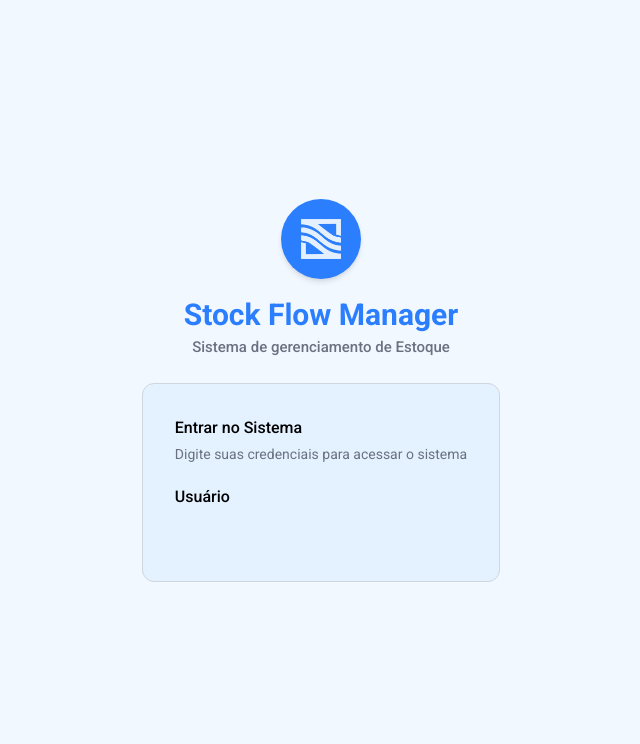
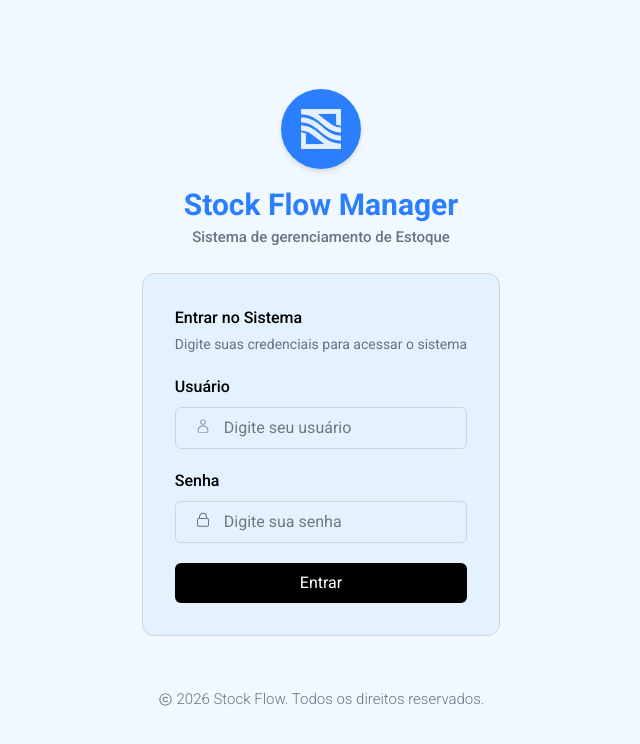
Before and after one commit to sumanbiswasdev/Stockflow_inventory_control, a React (Vite) app: page / in a window 1280 px wide. Shown: the top 744 px of the page, without its empty margins (319-959 px from the left). Built offline with nearby package versions, Linux system fonts and the light colour scheme.

Commit message:
pagina de logging foi completo

```diff
--- a/index.html
+++ b/index.html
@@ -2,10 +2,9 @@
 <html lang="en">
   <head>
     <meta charset="UTF-8" />
-    <link rel="icon" type="image/svg+xml" href="/favicon.svg" />
     <meta name="viewport" content="width=device-width, initial-scale=1.0" />
     <link rel="shortcut icon" href="/src/assets/logo.png" type="image/x-icon">
-    <title>StockFlow</title>
+    <title>Stock Flow</title>
   </head>
   <body class="font-roboto">
     <div id="root"></div>
--- a/src/component/Loging/Loging.jsx
+++ b/src/component/Loging/Loging.jsx
@@ -1,4 +1,7 @@
 import logo from '../../assets/logo.png'
+import { CiUser } from "react-icons/ci";
+import { GoLock } from "react-icons/go";
+import { LiaCopyright } from "react-icons/lia";
 
 const Logging = () => {
 
@@ -6,6 +9,8 @@ const Logging = () => {
 
         <div className="relative bg-[#F2F8FF] h-screen">
             <div className="absolute inset-0 flex flex-col justify-center items-center space-y-5">
+
+                {/* logo */}
                 <div className='bg-[#2B7FFF] p-2 rounded-full flex justify-center items-center shadow-md'>
                     <img className='h-16 w-16'
                     src={logo}
@@ -17,25 +22,58 @@ const Logging = () => {
                     <p className='text-[15px] font-medium text-gray-500'>Sistema de gerenciamento de Estoque</p>
                 </div>
 
+
                 <div className='flex flex-col items-start bg-[#E4F1FF] rounded-xl
                 p-8 border-[0.1rem] border-gray-300 space-y-5'>
+
+                {/* Entrar no Sistema */}
                     <div className='space-y-1'>
                         <p className='md:text-[20px] lg:text-[16px] font-medium'>Entrar no Sistema</p>
                         <p className='md:text-[18px] lg:text-[14px] font-normal text-gray-500'>Digite suas credenciais para acessar o sistema</p>
                     </div>
 
-                    <div className='space-y-1'>
-                        <label className='md:text-[20px] lg:text-[16px] font-medium'>Usuário</label>
-                        <img src="" alt="" />
+                {/* Usuário */}
+                    <div className='w-full'>
+                        <div className='mb-2'>
+                            <label className='block md:text-[20px] lg:text-[16px] font-medium'>Usuário</label>
+                        </div>
+                        <div className='relative flex items-center'>
+                            <div className='absolute left-5 w-5 h-5 text-gray-500'>
+                                <p><CiUser /></p>
+                            </div>
+                            <input className='w-full rounded-md border-[0.1rem] border-gray-300 pl-12 pr-4 py-2
+                            outline-none focus:border-blue-500 focus:ring-4 focus:ring-blue-200 transition-all'
+                            type="text" placeholder="Digite seu usuário" />
+                        </div>
+
                     </div>
 
-                    <div></div>
+                {/* Senha */}
+                    <div className='w-full'>
+                        <div className='mb-2'>
+                            <label className='block md:text-[20px] lg:text-[16px] font-medium'>Senha</label>
+                        </div>
+                        <div className='relative flex items-center'>
+                            <div className='absolute left-5 w-5 h-5 text-gray-500'>
+                                <p><GoLock /></p>
+                            </div>
+                            <input className='w-full rounded-md border-[0.1rem] border-gray-300 pl-12 pr-4 py-2
+                            outline-none focus:border-blue-500 focus:ring-4 focus:ring-blue-200 transition-all'
+                            type="text" placeholder="Digite sua senha" />
+                        </div>
 
-                    <div></div>
+                    </div>
+
+                    <a href="#" className='bg-black text-white w-full text-center p-2 rounded-md'>
+                        <button className='cursor-pointer'>Entrar</button>
+                    </a>
 
                 </div>
 
-                <div></div>
+                <div className='flex items-center gap-1 mt-8'>
+                    <p className='text-[15px] font-light text-gray-500'><LiaCopyright /></p>
+                    <p className='text-[15px] font-light text-gray-500'>2026 Stock Flow. Todos os direitos reservados.</p>
+                </div>
 
             </div>
 
```
Also changed, not shown: src/component/Loging/Captura de tela 2026-07-27 131000.png (added).
